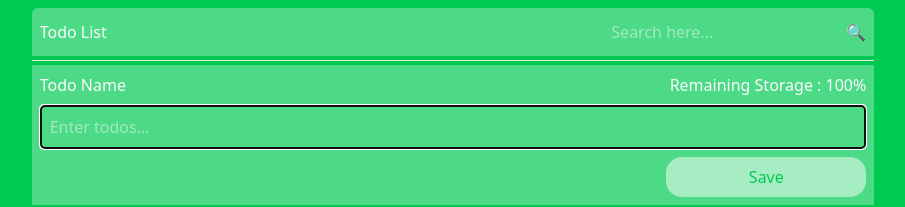
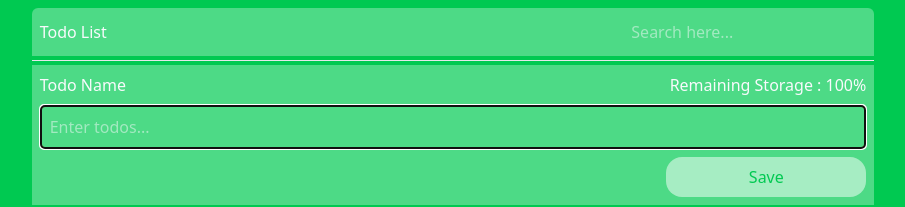
Before and after one commit to hectordraposas/todo-list, a React (Vite) app: page / in a window 1280 px wide. Shown: the top 207 px of the page, without its empty margins (187-1092 px from the left). Built offline with nearby package versions, Linux system fonts and the light colour scheme.

Commit message:
remove the search button

```diff
--- a/src/App.jsx
+++ b/src/App.jsx
@@ -137,7 +137,6 @@ function App() {
         <figure className="cursor-pointer">Todo List</figure>
         <figure>
           <input type="text" placeholder="Search here..." className="p-1" />
-          <button className="cursor-pointer">🔍</button>
         </figure>
       </div>
       <hr className="border-t border-gray-200 my-1 md:w-8/12 mx-auto" />
```
